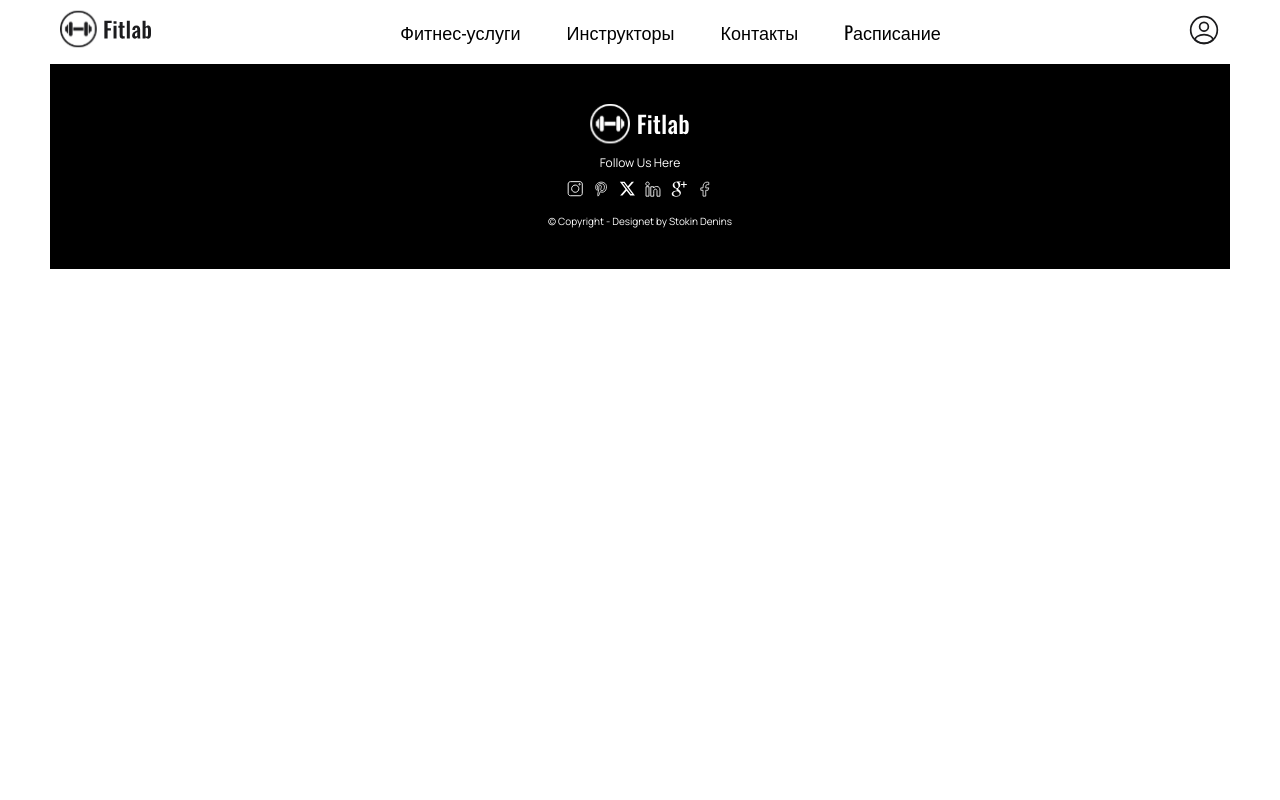
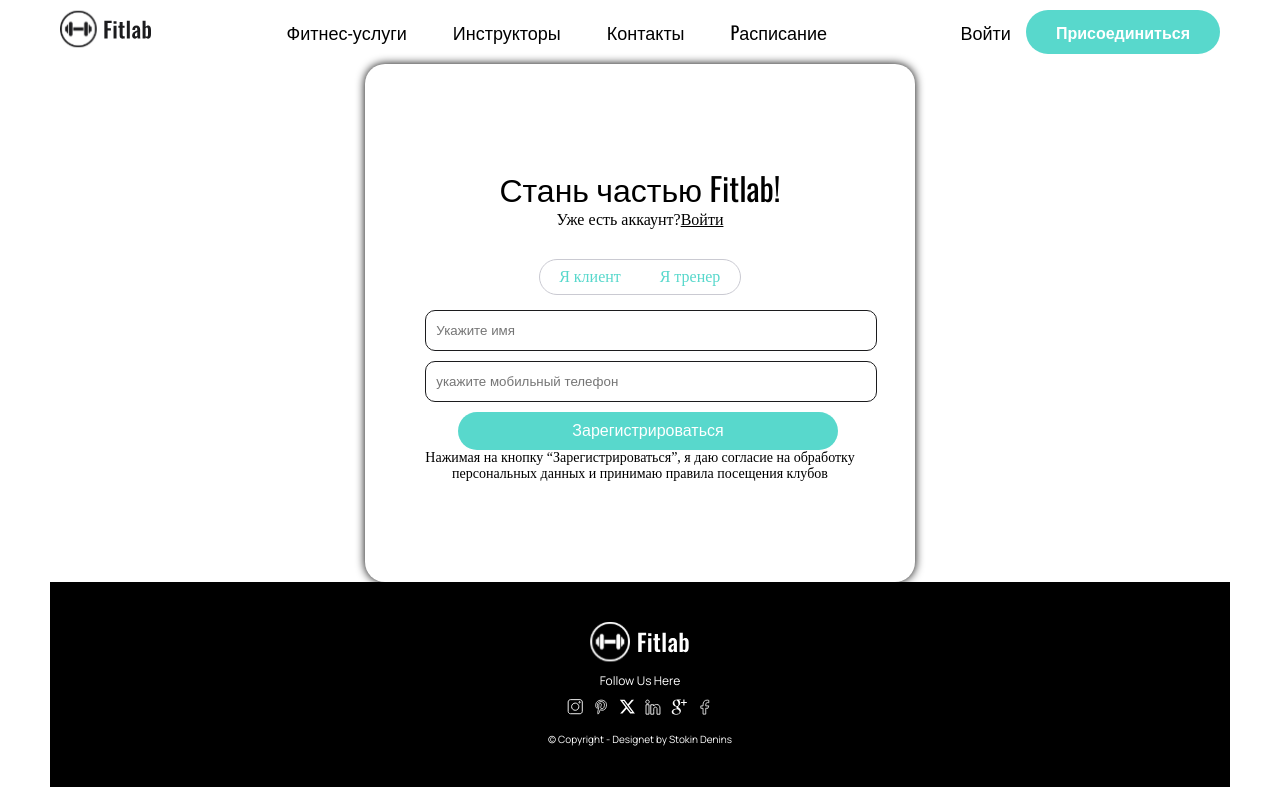
Before and after one commit to StokinDenis/FitLab, an Angular app in the folder FitLab/: page /registration in a window 1280 px wide. Before the commit this address led to /. Built offline with nearby package versions, Linux system fonts and the light colour scheme.

Commit message:
add registration panel

```diff
--- /dev/null
+++ b/FitLab/src/app/components/authorization-window/authorization-window.component.html
@@ -0,0 +1,28 @@
+<div class="form_create_user">
+<form [formGroup]="formGroup">
+  <div class="slogan">Стань частью Fitlab!</div>
+  <div class="login_window_route">Уже есть аккаунт? <a style="color: black" href="">Войти</a></div>
+  <div class="wrapper_role_selection">
+    <div class="role_selection">
+    <div class="role" (click)="clientLogin()" [ngClass]="{role_active: isClient}">Я клиент</div>
+    <div class="role" (click)="trainerLogin()" [ngClass]="{role_active: isTrainer}">Я тренер</div>
+    </div>
+  </div>
+  <div>
+    <input class="create_input" formControlName="name" type="text" placeholder="Укажите имя">
+  </div>
+  <div>
+    <input class="create_input" formControlName="age" type="text" placeholder="укажите мобильный телефон" maxlength=10>
+
+  </div>
+  <div class="wrapper_registration_button">
+  <button class="registration_button" type="submit">Зарегистрироваться</button>
+  </div>
+  <div class="under_form">
+    Нажимая на кнопку “Зарегистрироваться”, я даю согласие на обработку
+    <div class="under_form2">персональных данных и принимаю правила посещения клубов</div>
+  </div>
+
+
+</form>
+</div>
--- /dev/null
+++ b/FitLab/src/app/components/authorization-window/authorization-window.component.scss
@@ -0,0 +1,109 @@
+form{
+  padding: 100px 60px;
+  border-radius: 20px;
+  box-shadow: 0 0 10px black;
+}
+.form_create_user{
+  display: flex;
+  justify-content: center;
+  height: 100%;
+  align-items: center;
+}
+.create_input{
+  width: 100%;
+  display: flex;
+  justify-content: center;
+  border-radius: 10px;
+  padding: 12px 10px;
+  margin-bottom: 10px;
+  border: 1px solid #1C1C1E;
+}
+
+.create_input:focus{
+  outline: #70FFE5;
+  border-color: #70FFE5;
+}
+
+.wrapper_registration_button{
+  display: flex;
+  justify-content: center;
+  margin-left: 16px;
+
+}
+
+.under_form{
+  font-size: 14px;
+  font-weight: 300;
+}
+
+.under_form2{
+  display: flex;
+  justify-content: center;
+}
+
+.not_empty_field::-webkit-input-placeholder {
+  color: red;
+}
+.description_field{
+  width: 100%;
+  height: 60px;
+  font-size: 15px;
+  margin-bottom: 10px;
+  resize: none;
+}
+.registration_button{
+  background-color: #58D8CC;
+  padding: 10px 30px;
+  border-radius: 50px;
+  width: 380px;
+  color: white;
+  border: none;
+  font-size: 16px;
+  font-weight: 500;
+  cursor: pointer;
+}
+
+.role_selection{
+  display: flex;
+  justify-content: center;
+  border: 1px solid #cacad2;
+  border-radius: 300px;
+  width: 200px;
+}
+
+.role{
+  padding: 8px 16px;
+  width: 50%;
+  display: flex;
+  justify-content: center;
+  border-radius: 300px;
+  color: #58D8CC;
+  cursor: pointer;
+}
+
+.role_active{
+  background-color: #ccefe8;
+  color: #58D8CC;
+  cursor: pointer;
+}
+
+.wrapper_role_selection{
+  display: flex;
+  justify-content: center;
+  margin-bottom: 15px;
+}
+
+.slogan{
+  font-family: 'Oswald', sans-serif;
+  display: flex;
+  justify-content: center;
+  font-weight: 500;
+  font-size: 32px;
+}
+.login_window_route{
+  font-weight: 300;
+  font-size: 16px;
+  display: flex;
+  justify-content: center;
+  margin-bottom: 30px;
+}
--- /dev/null
+++ b/FitLab/src/app/components/authorization-window/authorization-window.component.ts
@@ -0,0 +1,36 @@
+import { Component } from '@angular/core';
+import { CommonModule } from '@angular/common';
+import {FormControl, FormGroup, ReactiveFormsModule, Validators} from "@angular/forms";
+
+@Component({
+  selector: 'app-authorization-window',
+  standalone: true,
+  imports: [CommonModule, ReactiveFormsModule],
+  templateUrl: './authorization-window.component.html',
+  styleUrls: ['./authorization-window.component.scss']
+})
+export class AuthorizationWindowComponent {
+  public formGroup = new FormGroup({
+    name: new FormControl<string>("", [Validators.required]),
+    age: new FormControl<number|null>(null, [Validators.required]),
+    description: new FormControl<string>(""),
+    role: new FormControl<string>(""),
+  })
+
+  public isClient: boolean = false;
+  public isTrainer: boolean = false;
+
+  clientLogin(){
+    console.log("Клиент");
+    this.isTrainer = false;
+    this.isClient = true;
+  }
+
+
+
+  trainerLogin(){
+    console.log("Тренер");
+    this.isTrainer = true;
+    this.isClient = false;
+  }
+}
--- a/FitLab/src/app/user.store.ts
+++ b/FitLab/src/app/user.store.ts
@@ -4,7 +4,7 @@
 
 @Injectable({providedIn: "root"})
 export class userStore{
-  private readonly isAuth$: BehaviorSubject<boolean> = new BehaviorSubject(true);
+  private readonly isAuth$: BehaviorSubject<boolean> = new BehaviorSubject(false  );
 
   public selectIsAuth(): Observable<boolean> {
     return this.isAuth$.asObservable();
```
Also changed, not shown: FitLab/src/app/app.routes.ts (+6 -2 lines), 1 other file (tests, documents, lock files or other folders).
